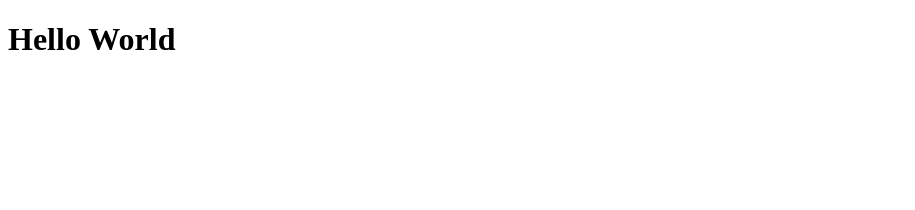
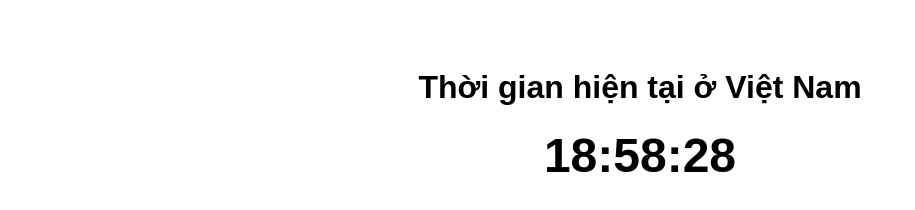
Before and after one commit to tangvietnamhaitenvn/thuhoc247, a plain HTML site: page index.html in a window 1280 px wide. Shown: the whole page, without its empty margins (0-915 px from the left). Drawn offline with Linux system fonts and the light colour scheme.

Commit message:
Add Vietnamese time counting page

```diff
--- a/index.html
+++ b/index.html
@@ -1,10 +1,33 @@
 <!DOCTYPE html>
-<html lang="en">
+<html lang="vi">
 <head>
 <meta charset="UTF-8">
-<title>Hello World</title>
+<title>Đếm thời gian Việt Nam</title>
+<style>
+    body {
+        font-family: Arial, sans-serif;
+        text-align: center;
+        padding-top: 40px;
+    }
+    #clock {
+        font-size: 48px;
+        font-weight: bold;
+    }
+</style>
 </head>
 <body>
-<h1>Hello World</h1>
+<h1>Thời gian hiện tại ở Việt Nam</h1>
+<div id="clock">00:00:00</div>
+
+<script>
+function updateClock() {
+    var now = new Date();
+    var options = { hour: '2-digit', minute: '2-digit', second: '2-digit', timeZone: 'Asia/Ho_Chi_Minh' };
+    var timeString = new Intl.DateTimeFormat('vi-VN', options).format(now);
+    document.getElementById('clock').textContent = timeString;
+}
+setInterval(updateClock, 1000);
+updateClock();
+</script>
 </body>
 </html>
```
